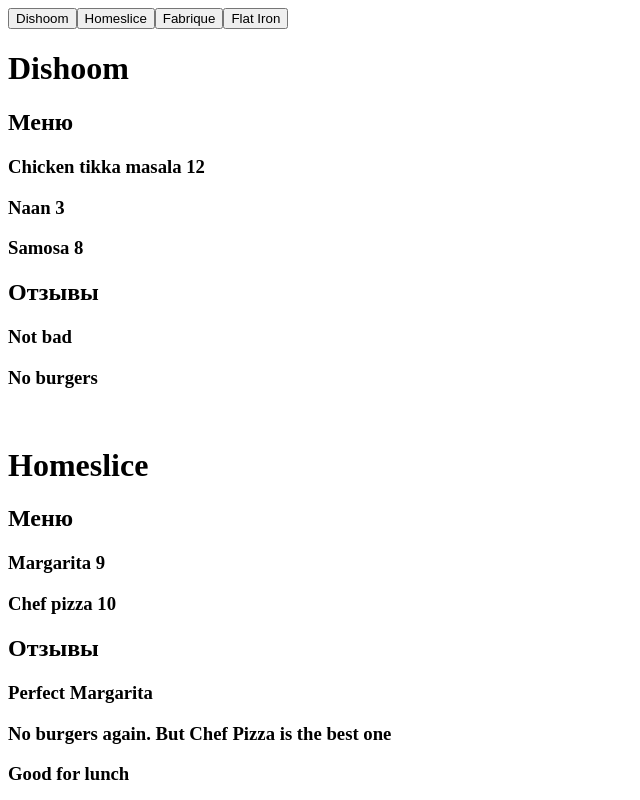
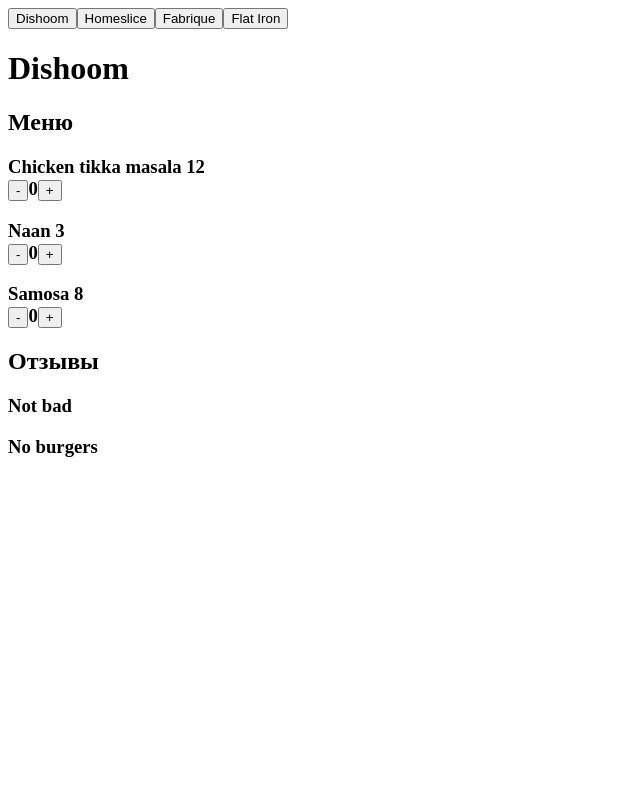
Before and after one commit to Ganza6/DMK_REACT_APP, a React (Vite) app: page / in a window 1280 px wide. Both pictures are taken after a click on the button "Dishoom". Shown: the top 800 px of the page, without its empty margins (0-640 px from the left). Built offline with nearby package versions, Linux system fonts and the light colour scheme.

Commit message:
Добавил выбор ресторана и счётчик на кол-во блюд

```diff
--- a/src/App.tsx
+++ b/src/App.tsx
@@ -1,14 +1,22 @@
+import { useState } from "react";
 import { IRestaraunt } from "./Components/Models";
 import { Restaraunt } from "./Components/Restaraunt/Restaraunt";
 import { RestarauntList } from "./Components/RestarauntList/RestarauntList";
 
 export function App({ restaurants }: { restaurants: IRestaraunt[] }) {
+    const [currentRestarauntName, setCurrentRestarauntName] =
+        useState("Nothing");
+    const currentRestoran = restaurants.find(
+        (restaraunt) => restaraunt.name === currentRestarauntName
+    );
     return (
         <>
-            <RestarauntList restaurants={restaurants} />
-            {restaurants.map((restaraunt) => (
-                <Restaraunt restaraunt={restaraunt} />
-            ))}
+            <RestarauntList
+                restaurants={restaurants}
+                setCurrentRestarauntName={setCurrentRestarauntName}
+            />
+
+            <Restaraunt restaraunt={currentRestoran} />
         </>
     );
 }
--- a/src/Components/Dish/Dish.tsx
+++ b/src/Components/Dish/Dish.tsx
@@ -1,9 +1,31 @@
+import { useState } from "react";
 import { IDish } from "../Models";
 
 export function Dish({ dish }: { dish: IDish }) {
+    const [dishNumber, setDishNumber] = useState(0);
+
+    function increaseDishNumber() {
+        if (dishNumber == 5) {
+            return;
+        } else {
+            setDishNumber(dishNumber + 1);
+        }
+    }
+
+    function decreaseDishNumber() {
+        if (dishNumber == 0) {
+            return;
+        } else {
+            setDishNumber(dishNumber - 1);
+        }
+    }
     return (
         <h3>
             {dish.name} {dish.price}
+            <br />
+            <button onClick={() => decreaseDishNumber()}>-</button>
+            {dishNumber}
+            <button onClick={() => increaseDishNumber()}>+</button>
         </h3>
     );
 }
--- a/src/Components/Restaraunt/Restaraunt.tsx
+++ b/src/Components/Restaraunt/Restaraunt.tsx
@@ -2,7 +2,14 @@
 import { IRestaraunt } from "../Models";
 import { Reviews } from "../ReviewsBlock/Reviews";
 
-export function Restaraunt({ restaraunt }: { restaraunt: IRestaraunt }) {
+export function Restaraunt({
+    restaraunt,
+}: {
+    restaraunt: IRestaraunt | undefined;
+}) {
+    if (restaraunt == undefined) {
+        return "Пока ничего не выбрано";
+    }
     const { name, menu, reviews } = restaraunt;
     return (
         <>
--- a/src/Components/RestarauntList/RestarauntList.tsx
+++ b/src/Components/RestarauntList/RestarauntList.tsx
@@ -1,9 +1,21 @@
 import { IRestaraunt } from "../Models";
-export function RestarauntList(props: { restaurants: IRestaraunt[] }) {
+export function RestarauntList({
+    restaurants,
+    setCurrentRestarauntName,
+}: {
+    restaurants: IRestaraunt[];
+    setCurrentRestarauntName: Function;
+}) {
     return (
         <div>
-            {props.restaurants.map((restaraunt) => (
-                <button>{restaraunt.name}</button>
+            {restaurants.map((restaraunt) => (
+                <button
+                    onClick={() => {
+                        setCurrentRestarauntName(restaraunt.name);
+                    }}
+                >
+                    {restaraunt.name}
+                </button>
             ))}
         </div>
     );
```
